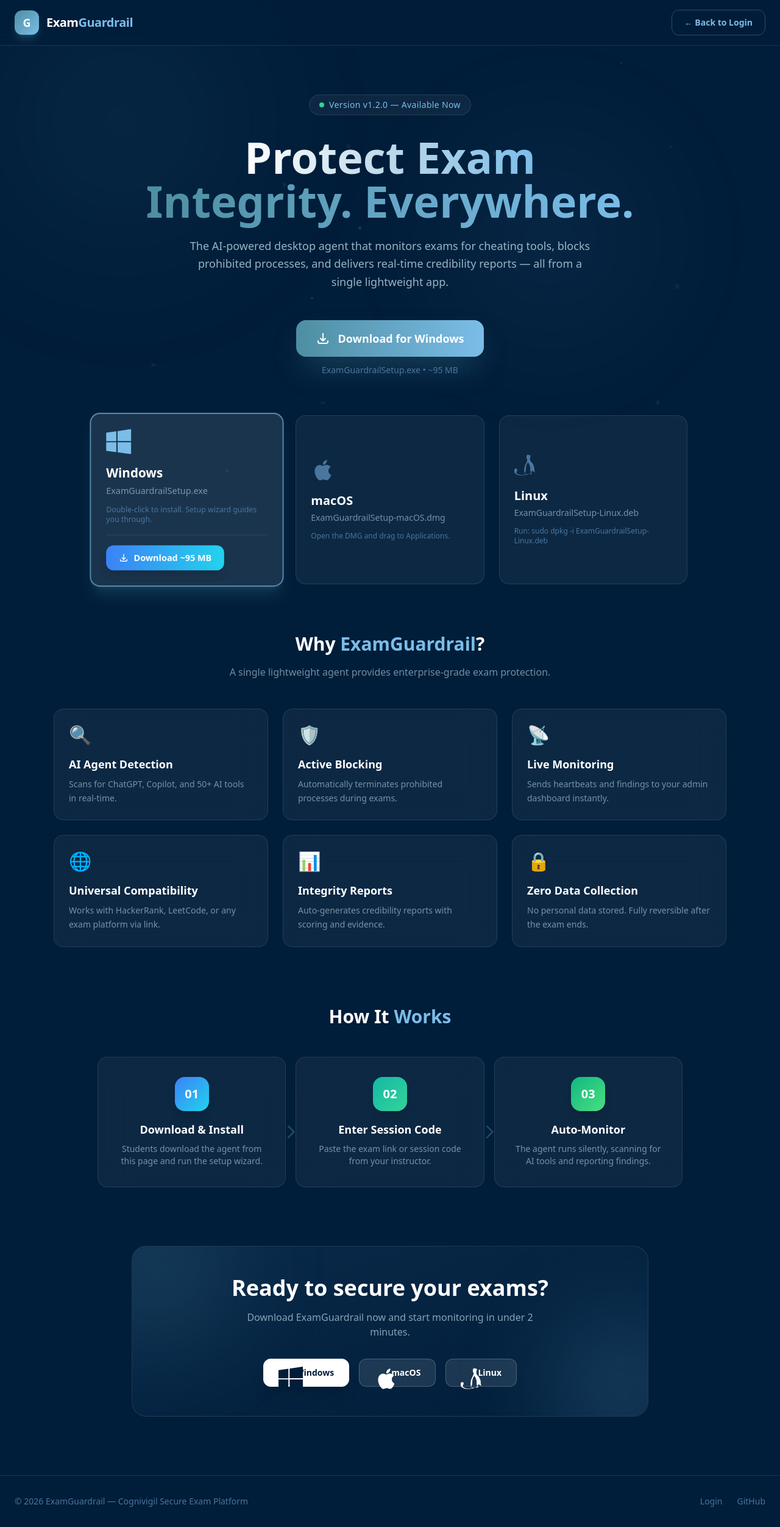
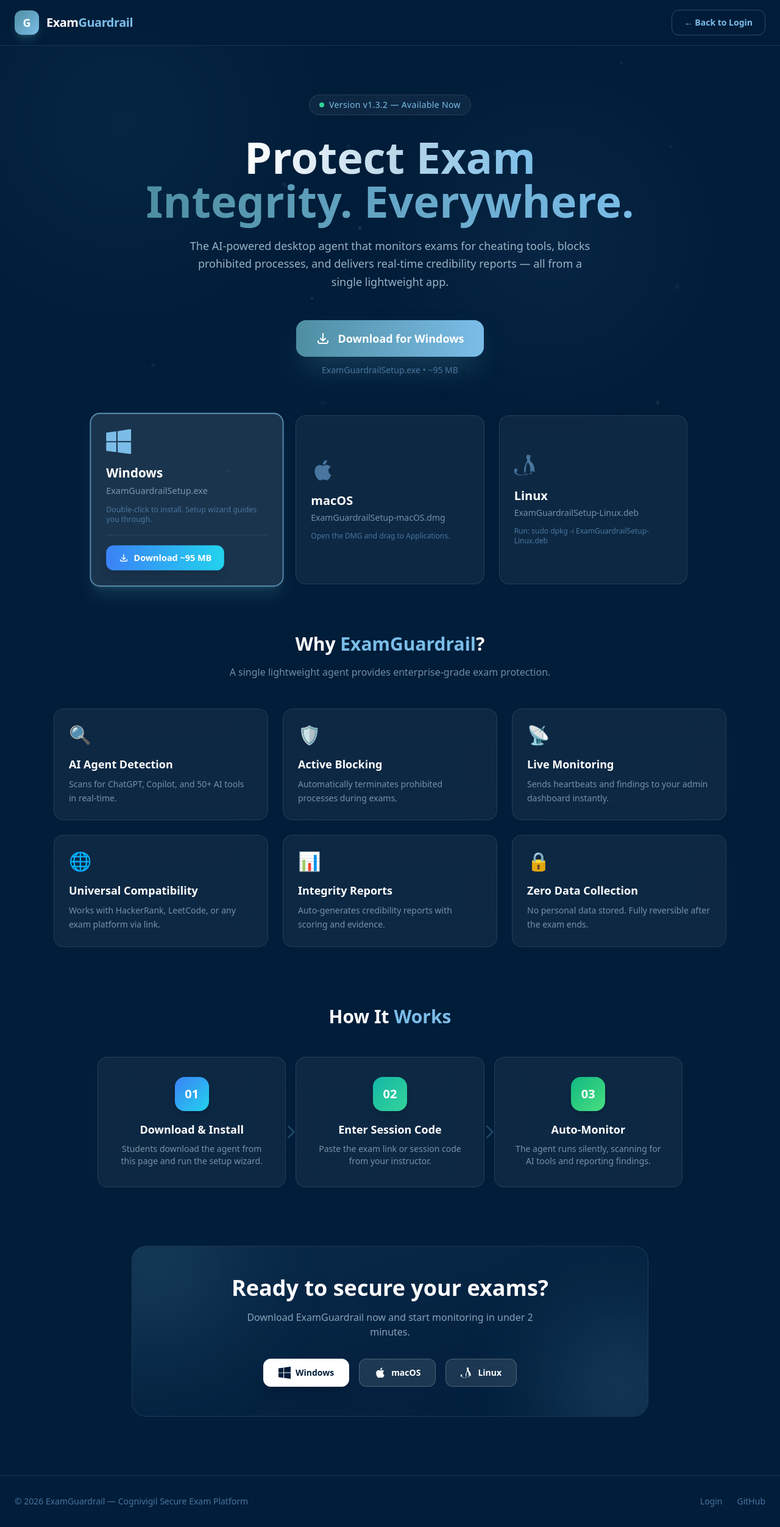
Before and after one commit to chandutalawar187-blip/Exam-Guardrial-Post-Hackathon, a React (Vite) app in the folder dashboard/: page /download in a window 1280 px wide. Shown: the whole page at 61% size. Built offline with nearby package versions, Linux system fonts and the light colour scheme; no server answers.

Commit message:
UI: Fix download buttons alignment & Sync version to v1.3.2

```diff
--- a/dashboard/src/pages/DownloadPage.jsx
+++ b/dashboard/src/pages/DownloadPage.jsx
@@ -4,7 +4,7 @@
 
 // Direct download via our backend API — no GitHub redirect
 const API_BASE = import.meta.env.VITE_API_URL || '';
-const RELEASE_TAG = 'v1.2.0';
+const RELEASE_TAG = 'v1.3.2';
 const DOWNLOADS = {
   windows: `${API_BASE}/api/downloads/windows`,
   macos: `${API_BASE}/api/downloads/macos`,
@@ -25,7 +25,7 @@
     id: 'windows',
     name: 'Windows',
     icon: (
-      <svg viewBox="0 0 24 24" className="w-10 h-10" fill="currentColor">
+      <svg viewBox="0 0 24 24" className="w-full h-full" fill="currentColor">
         <path d="M0 3.449L9.75 2.1v9.451H0m10.949-9.602L24 0v11.4H10.949M0 12.6h9.75v9.451L0 20.699M10.949 12.6H24V24l-12.9-1.801"/>
       </svg>
     ),
@@ -38,7 +38,7 @@
     id: 'macos',
     name: 'macOS',
     icon: (
-      <svg viewBox="0 0 24 24" className="w-10 h-10" fill="currentColor">
+      <svg viewBox="0 0 24 24" className="w-full h-full" fill="currentColor">
         <path d="M18.71 19.5c-.83 1.24-1.71 2.45-3.05 2.47-1.34.03-1.77-.79-3.29-.79-1.53 0-2 .77-3.27.82-1.31.05-2.3-1.32-3.14-2.53C4.25 17 2.94 12.45 4.7 9.39c.87-1.52 2.43-2.48 4.12-2.51 1.28-.02 2.5.87 3.29.87.78 0 2.26-1.07 3.8-.91.65.03 2.47.26 3.64 1.98-.09.06-2.17 1.28-2.15 3.81.03 3.02 2.65 4.03 2.68 4.04-.03.07-.42 1.44-1.38 2.83M13 3.5c.73-.83 1.94-1.46 2.94-1.5.13 1.17-.34 2.35-1.04 3.19-.69.85-1.83 1.51-2.95 1.42-.15-1.15.41-2.35 1.05-3.11z"/>
       </svg>
     ),
@@ -51,7 +51,7 @@
     id: 'linux',
     name: 'Linux',
     icon: (
-      <svg viewBox="0 0 24 24" className="w-10 h-10" fill="currentColor">
+      <svg viewBox="0 0 24 24" className="w-full h-full" fill="currentColor">
         <path d="M20.581 19.049c-.55-.446-.336-1.431-.907-1.917.553-3.365-.997-6.331-2.845-8.232-1.551-1.595-1.717-3.063-1.041-5.108.465-1.404-.376-2.18-1.092-1.837-.792.381-1.357 1.481-1.635 2.404-.656 2.183-.164 3.79.896 5.322 1.066 1.541 1.964 3.781 1.731 6.574-.047.571.049 1.146.228 1.679.193.576.476 1.136.853 1.573.207.243.5.439.813.571-1.013.422-2.459.644-4.058.644-1.621 0-3.069-.224-4.074-.65.282-.119.546-.282.754-.493.442-.451.74-1.065.924-1.651.187-.593.26-1.175.238-1.684-.081-1.793.221-3.512.73-4.793.466-1.173 1.104-2.024 1.71-2.86.59-.814.982-1.573 1.14-2.548.213-1.323-.035-2.822-.627-3.813-.335-.559-.858-.824-1.339-.632-.603.242-.952 1.051-1.031 1.859-.072.737.044 1.493.377 2.097.449.814.487 1.652.072 2.711-.537 1.37-1.322 2.632-1.915 4.14-.53 1.354-.822 3.011-.755 4.843.027.726.129 1.414.342 2.04.164.478.396.924.702 1.302.16.198.348.374.558.519-1.06.225-2.271.35-3.577.35-2.236 0-4.147-.526-5.231-1.416-.34-.28-.532-.612-.541-.973-.009-.377.167-.793.52-1.217.353-.424.53-.93.443-1.432-.087-.502-.424-.967-.918-1.157-.488-.19-1.042-.078-1.451.292-.515.465-.841 1.151-.856 1.892-.015.729.247 1.513.81 2.167 1.298 1.508 3.638 2.344 6.568 2.344 5.534 0 9.28-2.069 9.924-3.566l.107-.217c.074-.152.126-.297.163-.439.012-.047.02-.094.027-.14.002-.015.004-.028.005-.042l.005-.04c.012-.108.014-.217.005-.326z"/>
       </svg>
     ),
@@ -191,7 +191,7 @@
               {/* Glass morph background glow */}
               <div className={`absolute -top-10 -right-10 w-32 h-32 rounded-full blur-3xl opacity-0 group-hover:opacity-30 transition-opacity duration-700 bg-gradient-to-br ${os.gradient}`} />
 
-              <div className={`mb-4 transition-all duration-300 ${activeOS === os.id ? 'text-[#7BBDE8]' : 'text-[#49769F]'}`}>
+              <div className={`mb-4 w-10 h-10 transition-all duration-300 ${activeOS === os.id ? 'text-[#7BBDE8]' : 'text-[#49769F]'}`}>
                 {os.icon}
               </div>
               <h3 className="text-xl font-bold mb-1">{os.name}</h3>
@@ -297,7 +297,7 @@
                     : 'bg-white/10 text-white border-white/20 hover:bg-white/20'
                   }`}
               >
-                <span className="w-5 h-5">{os.icon}</span>
+                <span className="w-5 h-5 flex items-center justify-center">{os.icon}</span>
                 {os.name}
               </a>
             ))}
```
